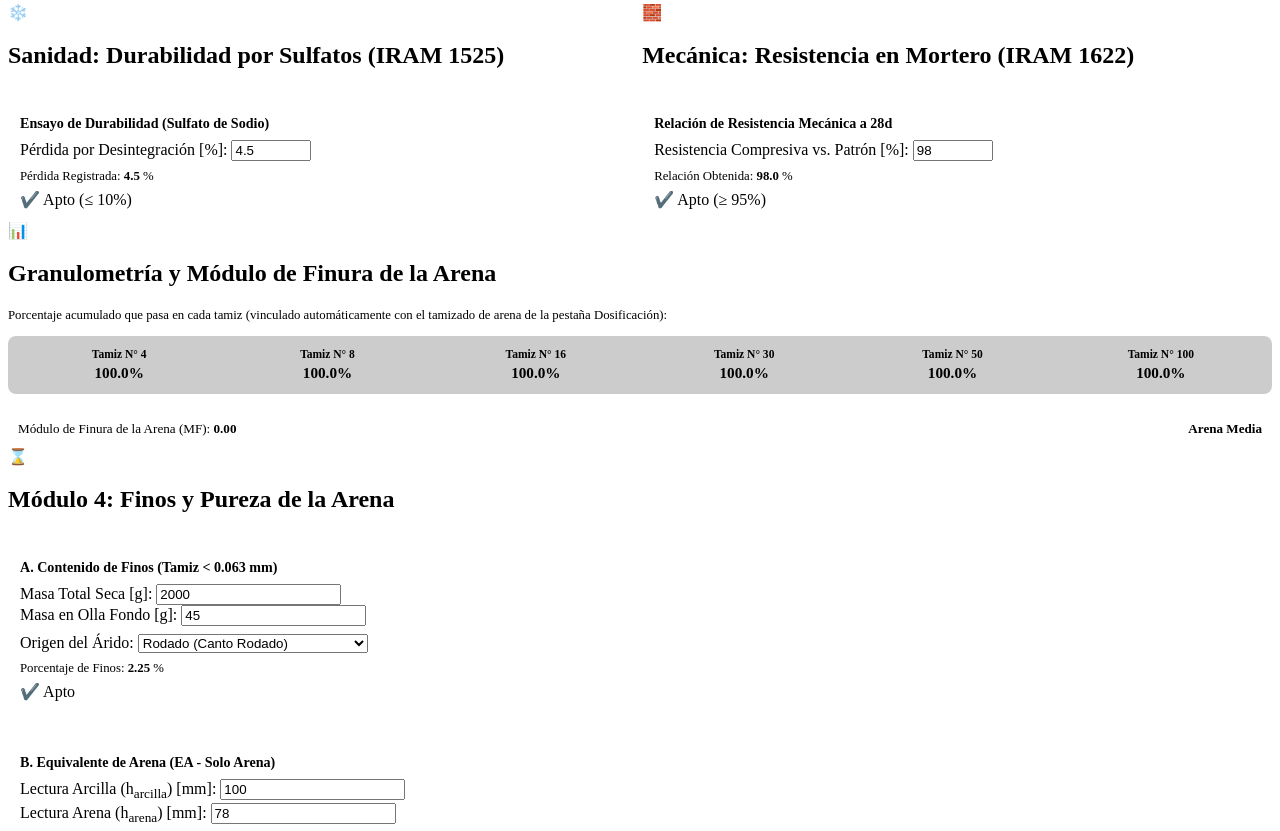
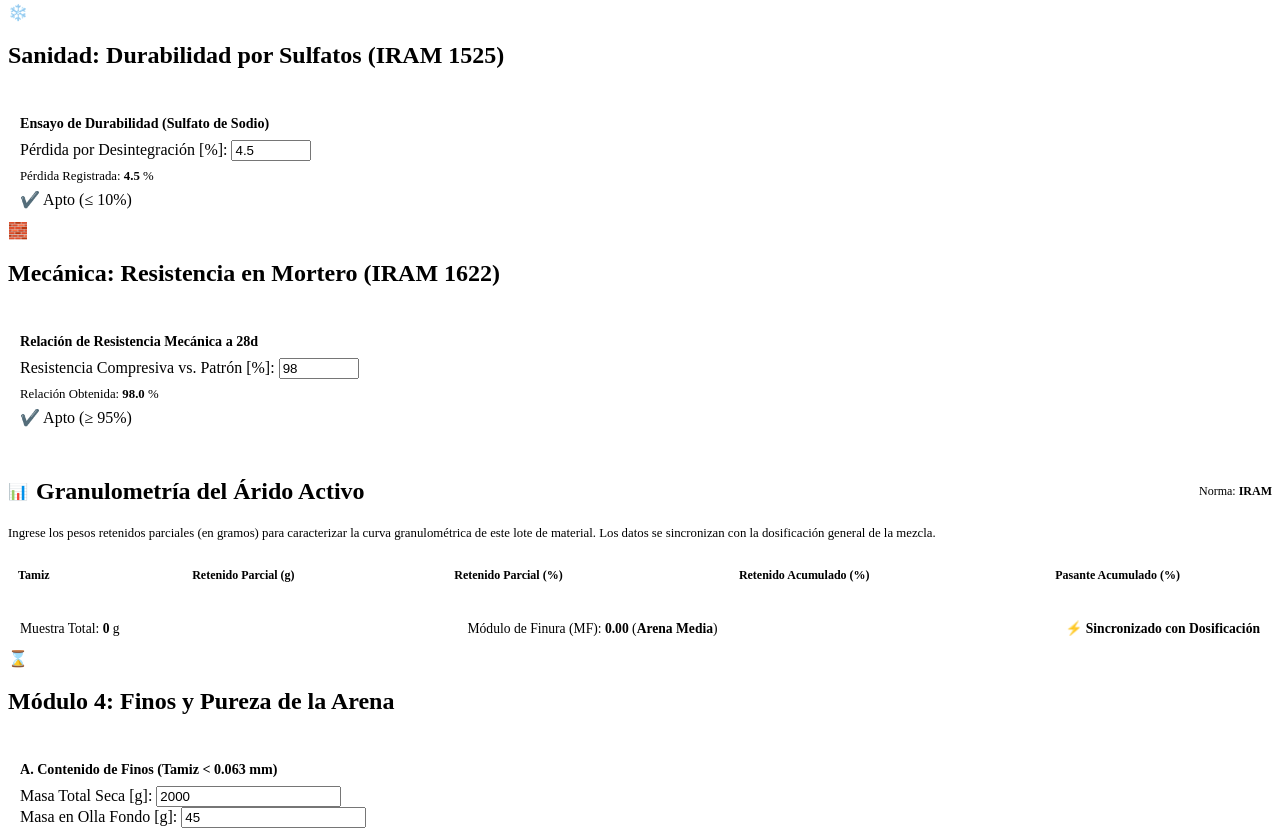
Before and after one commit to hormigonia/HormigonIA, a website built with Vite: page index.html in a window 1280 px wide. Shown: the part 6863-7694 px from the top of the page. Built offline with nearby package versions, Linux system fonts and the light colour scheme; a script that the page names is missing.

Commit message:
Add files via upload

```diff
--- a/index.html
+++ b/index.html
@@ -1418,45 +1418,45 @@
                                 </div>
                             </section>
 
-                            <!-- TARJETA 3: GRANULOMETRÍA Y MÓDULO DE FINURA DE LA ARENA -->
-                            <section class="panel" style="grid-column: span 2;">
-                                <div class="panel-header">
+                        </div>
+
+                        <!-- NUEVA TARJETA UNIFICADA: GRANULOMETRÍA Y MÓDULO DE FINURA DEL ÁRIDO ACTIVO -->
+                        <section class="panel" id="panelLabActiveGranulometry" style="margin-top: 20px; width: 100%;">
+                            <div class="panel-header" style="display: flex; align-items: center; justify-content: space-between;">
+                                <div style="display: flex; align-items: center; gap: 8px;">
                                     <span class="panel-icon">📊</span>
-                                    <h2>Granulometría y Módulo de Finura de la Arena</h2>
-                                </div>
-                                <div class="panel-body" style="display: flex; flex-direction: column; gap: 12px;">
+                                    <h2 id="labActiveGranulometryTitle">Granulometría del Árido Activo</h2>
+                                </div>
+                                <div style="font-size: 0.75rem; color: var(--text-muted);">
+                                    Norma: <strong id="labActiveSieveStandardLabel">IRAM</strong>
+                                </div>
+                            </div>
+                            <div class="panel-body" style="display: flex; flex-direction: column; gap: 15px;">
                                 <p style="font-size: 0.8rem; color: var(--text-muted); line-height: 1.4; margin: 0;">
-                                        Porcentaje acumulado que pasa en cada tamiz (vinculado automáticamente con el tamizado de arena de la pestaña Dosificación):
+                                    Ingrese los pesos retenidos parciales (en gramos) para caracterizar la curva granulométrica de este lote de material. Los datos se sincronizan con la dosificación general de la mezcla.
                                 </p>
-                                    <div style="display: grid; grid-template-columns: repeat(6, 1fr); gap: 10px; text-align: center; background: rgba(0,0,0,0.2); padding: 12px; border-radius: 8px; border: 1px solid var(--border-color);">
-                                        <div>
-                                            <div style="font-size: 0.72rem; font-weight: bold; color: var(--text-muted);">Tamiz N° 4</div>
-                                            <div style="font-size: 0.95rem; font-weight: bold; margin-top: 4px; color: var(--text);"><span id="labSandPassN4">100.0</span>%</div>
-                                        </div>
-                                        <div>
-                                            <div style="font-size: 0.72rem; font-weight: bold; color: var(--text-muted);">Tamiz N° 8</div>
-                                            <div style="font-size: 0.95rem; font-weight: bold; margin-top: 4px; color: var(--text);"><span id="labSandPassN8">100.0</span>%</div>
-                                        </div>
-                                        <div>
-                                            <div style="font-size: 0.72rem; font-weight: bold; color: var(--text-muted);">Tamiz N° 16</div>
-                                            <div style="font-size: 0.95rem; font-weight: bold; margin-top: 4px; color: var(--text);"><span id="labSandPassN16">100.0</span>%</div>
-                                        </div>
-                                        <div>
-                                            <div style="font-size: 0.72rem; font-weight: bold; color: var(--text-muted);">Tamiz N° 30</div>
-                                            <div style="font-size: 0.95rem; font-weight: bold; margin-top: 4px; color: var(--text);"><span id="labSandPassN30">100.0</span>%</div>
-                                        </div>
-                                        <div>
-                                            <div style="font-size: 0.72rem; font-weight: bold; color: var(--text-muted);">Tamiz N° 50</div>
-                                            <div style="font-size: 0.95rem; font-weight: bold; margin-top: 4px; color: var(--text);"><span id="labSandPassN50">100.0</span>%</div>
-                                        </div>
-                                        <div>
-                                            <div style="font-size: 0.72rem; font-weight: bold; color: var(--text-muted);">Tamiz N° 100</div>
-                                            <div style="font-size: 0.95rem; font-weight: bold; margin-top: 4px; color: var(--text);"><span id="labSandPassN100">100.0</span>%</div>
-                                        </div>
-                                    </div>
-                                    <div style="display: flex; align-items: center; justify-content: space-between; background: rgba(255,255,255,0.02); padding: 10px; border-radius: 6px; border: 1px dashed var(--border-color); font-size: 0.82rem; margin-top: 5px;">
-                                        <span>Módulo de Finura de la Arena (MF): <strong id="labSandCalculatedFM">0.00</strong></span>
-                                        <span id="labSandFMClass" style="font-weight: bold; color: var(--accent);">Arena Media</span>
+
+                                <div class="table-responsive">
+                                    <table class="data-table" id="tableLabActiveSieves" style="font-size: 0.75rem; text-align: center; width: 100%;">
+                                        <thead>
+                                            <tr style="background: rgba(255,255,255,0.03);">
+                                                <th style="text-align: left; padding: 8px;">Tamiz</th>
+                                                <th style="padding: 8px;">Retenido Parcial (g)</th>
+                                                <th style="padding: 8px;">Retenido Parcial (%)</th>
+                                                <th style="padding: 8px;">Retenido Acumulado (%)</th>
+                                                <th style="padding: 8px;">Pasante Acumulado (%)</th>
+                                            </tr>
+                                        </thead>
+                                        <tbody id="tableLabActiveSievesBody">
+                                            <!-- Generado dinámicamente con JS -->
+                                        </tbody>
+                                    </table>
+                                </div>
+
+                                <div style="display: flex; justify-content: space-between; align-items: center; background: rgba(255,255,255,0.02); padding: 12px; border-radius: 8px; border: 1px dashed var(--border-color); font-size: 0.85rem; flex-wrap: wrap; gap: 10px;">
+                                    <div>Muestra Total: <strong id="labActiveTotalSample">0</strong> g</div>
+                                    <div>Módulo de Finura (MF): <strong id="labActiveCalculatedFM">0.00</strong> (<span id="labActiveFMClass" style="font-weight: bold; color: var(--accent);">Arena Media</span>)</div>
+                                    <div style="color: var(--accent); font-weight: 600;">⚡ Sincronizado con Dosificación</div>
                                 </div>
                             </div>
                         </section>
```
Lines whose indentation alone changed are shown as unchanged.
